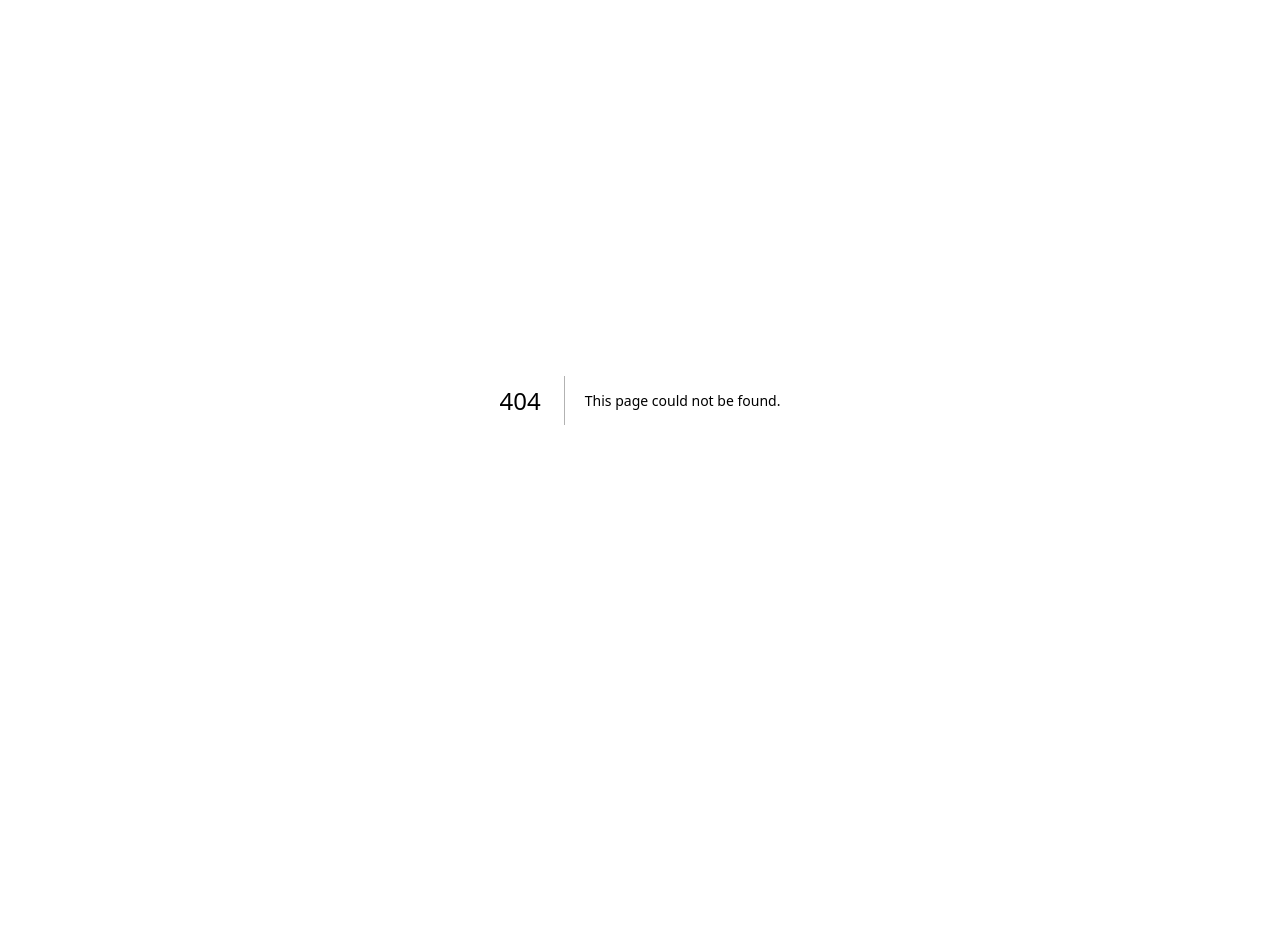
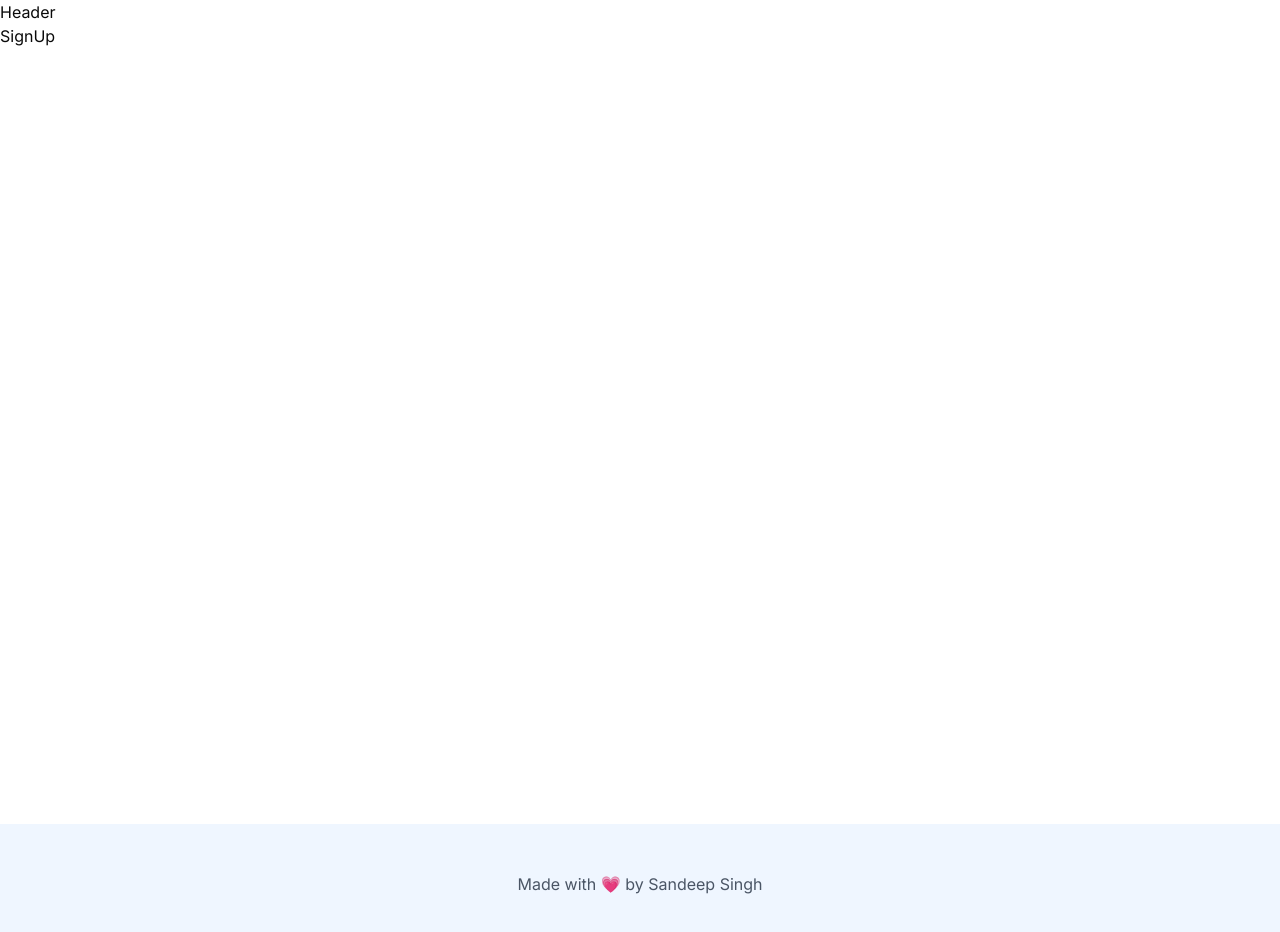
Before and after one commit to thisMeSandeep/vehiql-Next-js-app, a Next.js app: page /sign-up in a window 1280 px wide. Before the commit this address had no page. Shown: the top 932 px of the page. Before the commit the page ends 800 px from the top, so only its background shows below. Built offline with nearby package versions, Linux system fonts and the light colour scheme.

Commit message:
fix setup issue

```diff
--- a/app/layout.js
+++ b/app/layout.js
@@ -1,29 +1,32 @@
-import { Geist, Geist_Mono } from "next/font/google";
+import { Inter } from "next/font/google";
 import "./globals.css";
 
-const geistSans = Geist({
-  variable: "--font-geist-sans",
-  subsets: ["latin"],
-});
+import { ClerkProvider } from "@clerk/nextjs";
+import Header from "../components/Header.jsx";
 
-const geistMono = Geist_Mono({
-  variable: "--font-geist-mono",
-  subsets: ["latin"],
-});
+const inter = Inter({ subsets: ["latin"] });
 
 export const metadata = {
   title: "AI car marketplace",
-  description: "Generated by create next app",
+  description: "Find your Dream Car",
 };
 
 export default function RootLayout({ children }) {
   return (
-    <html lang="en">
-      <body
-        className={`${geistSans.variable} ${geistMono.variable} antialiased`}
-      >
-        {children}
-      </body>
-    </html>
+    <ClerkProvider>
+      <html lang="en">
+        <body className={`${inter.className}`}>
+          <Header />
+
+          <main className="min-h-screen">{children}</main>
+
+          <footer className="bg-blue-50 py-12 ">
+            <div className="container mx-auto px-3 text-center text-gray-600">
+              <p>Made with 💗 by Sandeep Singh</p>
+            </div>
+          </footer>
+        </body>
+      </html>
+    </ClerkProvider>
   );
 }
--- a/app/page.js
+++ /dev/null
@@ -1,11 +0,0 @@
-import { Button } from "@/components/ui/button";
-
-const Home = () => {
-  return (
-    <div>
-      <Button variant="destructive">Click</Button>
-    </div>
-  );
-};
-
-export default Home;
--- /dev/null
+++ b/app/page.jsx
@@ -0,0 +1,10 @@
+
+const Home = () => {
+  return (
+    <div>
+      Home page
+    </div>
+  );
+};
+
+export default Home;
--- /dev/null
+++ b/app/sign-in/page.jsx
@@ -0,0 +1,9 @@
+
+
+const SignIn = () => {
+  return (
+    <div>SignIn</div>
+  )
+}
+
+export default SignIn
--- /dev/null
+++ b/app/sign-up/page.jsx
@@ -0,0 +1,9 @@
+import React from 'react'
+
+const SignUp = () => {
+  return (
+    <div>SignUp</div>
+  )
+}
+
+export default SignUp
--- /dev/null
+++ b/components/Header.jsx
@@ -0,0 +1,7 @@
+const Header = () => {
+  return (
+    <div>Header</div>
+  )
+}
+
+export default Header
--- /dev/null
+++ b/middleware.js
@@ -0,0 +1,25 @@
+import { clerkMiddleware, createRouteMatcher } from "@clerk/nextjs/server";
+
+const isProtectedRoute = createRouteMatcher([
+  "/admin(.*)",
+  "/saved-cars(.*)",
+  "/reservations(.*)",
+]);
+
+export default clerkMiddleware(async (auth, req) => {
+  const { userId } = await auth();
+
+  if (!userId && isProtectedRoute(req)) {
+    const { redirectToSignIn } = await auth();
+    return redirectToSignIn();
+  }
+});
+
+export const config = {
+  matcher: [
+    // Skip Next.js internals and all static files, unless found in search params
+    "/((?!_next|[^?]*\\.(?:html?|css|js(?!on)|jpe?g|webp|png|gif|svg|ttf|woff2?|ico|csv|docx?|xlsx?|zip|webmanifest)).*)",
+    // Always run for API routes
+    "/(api|trpc)(.*)",
+  ],
+};
--- a/package.json
+++ b/package.json
@@ -9,6 +9,7 @@
     "lint": "next lint"
   },
   "dependencies": {
+    "@clerk/nextjs": "^6.12.8",
     "@radix-ui/react-accordion": "^1.2.3",
     "@radix-ui/react-checkbox": "^1.1.4",
     "@radix-ui/react-dialog": "^1.1.6",
@@ -35,6 +36,8 @@
   "devDependencies": {
     "@eslint/eslintrc": "^3",
     "@tailwindcss/postcss": "^4",
+    "@types/node": "22.13.11",
+    "@types/react": "19.0.12",
     "eslint": "^9",
     "eslint-config-next": "15.2.3",
     "tailwindcss": "^4"
```
Also changed, not shown: tsconfig.json (added, +35 -0 lines), 1 other file (tests, documents, lock files or other folders).
